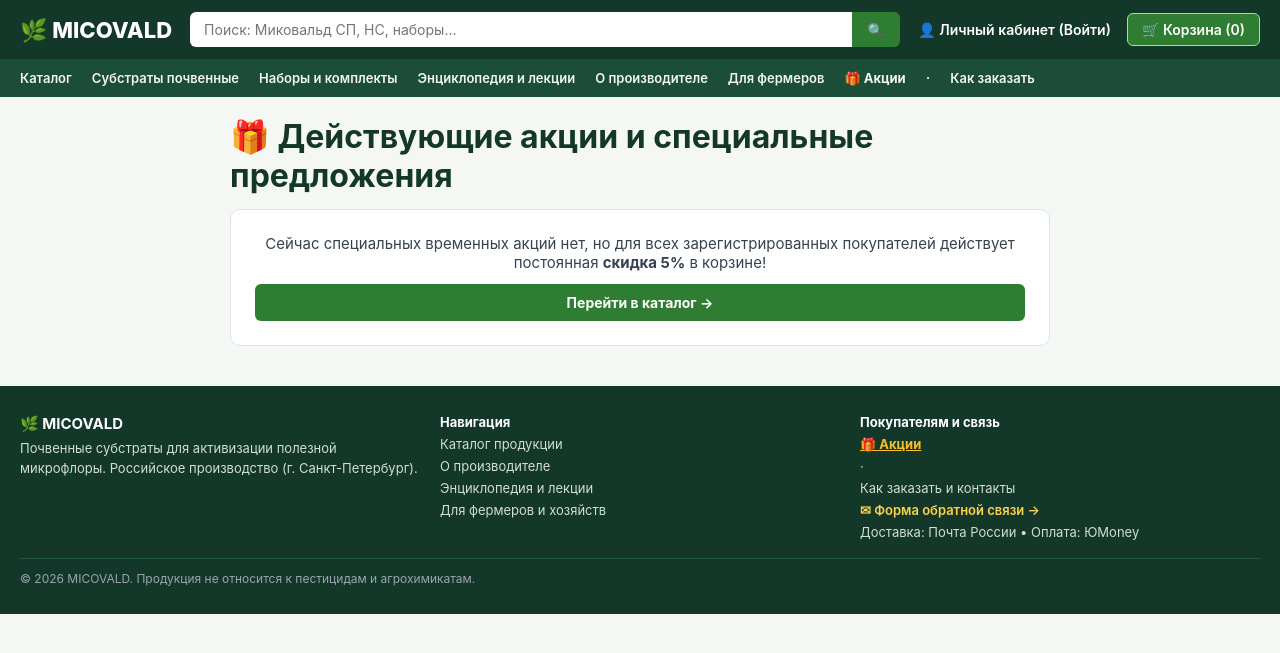
After one commit to teslyta/micovald, a Python web app: template app/templates/promos.html in a window 1280 px wide. The commit adds this page. Shown: the top 653 px of the page. Run offline with Jinja, Linux system fonts and the light colour scheme; the template is opened without the code that fills it, so the values that code supplies are empty.

Commit message:
Add /promos page, red sale prices in catalog, and automated promo/security tests

```diff
--- a/app/templates/base.html
+++ b/app/templates/base.html
@@ -31,7 +31,7 @@
         <a href="/encyclopedia">Энциклопедия и лекции</a>
         <a href="/about">О производителе</a>
         <a href="/farmers">Для фермеров</a>
-        <a href="/#promo-box" style="color:#FBBF24; font-weight:700;">🎁 Акции</a> · <a href="/how-to-order">Как заказать</a>
+        <a href="/promos" style="color:#FBBF24; font-weight:700;">🎁 Акции</a> · <a href="/how-to-order">Как заказать</a>
         {% if is_admin %}
             <a href="/owner" style="color:#FCD34D;">★ Кабинет владельца</a>
         {% endif %}
@@ -43,7 +43,7 @@
     <div style="max-width:1280px; margin:0 auto; display:grid; grid-template-columns:repeat(auto-fit, minmax(220px, 1fr)); gap:20px;">
         <div><b style="color:#fff; font-size:15px;">🌿 MICOVALD</b><p style="margin-top:6px; line-height:1.5;">Почвенные субстраты для активизации полезной микрофлоры. Российское производство (г. Санкт-Петербург).</p></div>
         <div style="display:flex; flex-direction:column; gap:6px;"><b style="color:#fff;">Навигация</b><a href="/" style="color:#D1DDD6; text-decoration:none;">Каталог продукции</a><a href="/about" style="color:#D1DDD6; text-decoration:none;">О производителе</a><a href="/encyclopedia" style="color:#D1DDD6; text-decoration:none;">Энциклопедия и лекции</a><a href="/farmers" style="color:#D1DDD6; text-decoration:none;">Для фермеров и хозяйств</a></div>
-        <div style="display:flex; flex-direction:column; gap:6px;"><b style="color:#fff;">Покупателям и связь</b><a href="/#promo-box" style="color:#FBBF24; font-weight:700;">🎁 Акции</a> · <a href="/how-to-order" style="color:#D1DDD6; text-decoration:none;">Как заказать и контакты</a><a href="/farmers" style="color:#FCD34D; text-decoration:none; font-weight:600;">✉ Форма обратной связи →</a><span>Доставка: Почта России • Оплата: ЮMoney</span></div>
+        <div style="display:flex; flex-direction:column; gap:6px;"><b style="color:#fff;">Покупателям и связь</b><a href="/promos" style="color:#FBBF24; font-weight:700;">🎁 Акции</a> · <a href="/how-to-order" style="color:#D1DDD6; text-decoration:none;">Как заказать и контакты</a><a href="/farmers" style="color:#FCD34D; text-decoration:none; font-weight:600;">✉ Форма обратной связи →</a><span>Доставка: Почта России • Оплата: ЮMoney</span></div>
     </div>
     <div style="max-width:1280px; margin:18px auto 0; padding-top:12px; border-top:1px solid #235742; font-size:12px; color:#9CA3AF;">© 2026 MICOVALD. Продукция не относится к пестицидам и агрохимикатам.</div>
 </footer>
--- /dev/null
+++ b/app/templates/promos.html
@@ -0,0 +1,26 @@
+{% extends "base.html" %}
+{% block content %}
+<div style="max-width:820px; margin:20px auto;">
+    <h1 style="color:#133829; margin-bottom:14px;">🎁 Действующие акции и специальные предложения</h1>
+    {% if active_promos %}
+    <div style="display:flex; flex-direction:column; gap:14px;">
+        {% for p in active_promos %}
+        <div class="card" style="border-left:5px solid #DC2626; background:linear-gradient(135deg, #FFFBEB 0%, #FFFFFF 100%); padding:20px;">
+            <div style="display:flex; justify-content:space-between; align-items:center; flex-wrap:wrap; gap:8px; margin-bottom:8px;">
+                <span style="background:#DC2626; color:#fff; font-size:12px; font-weight:700; padding:4px 10px; border-radius:6px;">СКИДКА −{{ p.discount }}%</span>
+                <span style="font-size:13px; color:#6B7280; font-weight:600;">Действует с {{ p.start_date }} по {{ p.end_date }}</span>
+            </div>
+            <h2 style="color:#133829; font-size:20px; margin-bottom:8px;">{{ p.title }}</h2>
+            <p style="font-size:14px; color:#374151; line-height:1.6; margin-bottom:14px;">{{ p.desc }}</p>
+            <a href="/" class="btn-cart" style="display:inline-block; width:auto; text-decoration:none; padding:10px 20px; background:#DC2626;">Перейти в каталог со скидкой −{{ p.discount }}% →</a>
+        </div>
+        {% endfor %}
+    </div>
+    {% else %}
+    <div class="card" style="padding:24px; text-align:center;">
+        <p style="font-size:15px; color:#374151; margin-bottom:12px;">Сейчас специальных временных акций нет, но для всех зарегистрированных покупателей действует постоянная <b>скидка 5%</b> в корзине!</p>
+        <a href="/" class="btn-cart" style="display:inline-block; width:auto; text-decoration:none; padding:10px 20px;">Перейти в каталог →</a>
+    </div>
+    {% endif %}
+</div>
+{% endblock %}
--- a/app/test_site.py
+++ b/app/test_site.py
@@ -27,6 +27,11 @@ def run_tests():
     tf.unlink(missing_ok=True)
     for secret_path in ["/data/finance.json", "/data/users.json", "/owner/export.csv", "/integrations.txt"]:
         assert client.get(secret_path, follow_redirects=False).status_code in (303, 403, 404), f"Утечка {secret_path}!"
+    assert client.get("/promos").status_code == 200, "Ошибка страницы /promos"
+    assert client.get("/data/promos.json", follow_redirects=False).status_code in (303, 403, 404), "Утечка promos.json!"
+    from promos import save_promo, get_active_promo, archive_promo
+    save_promo(0, "Тест акция", "Условия теста", 15, "2020-01-01", "2020-01-02")
+    assert get_active_promo() is None, "Просроченная акция не ушла в архив!"
     print("✅ ВСЕ АВТОТЕСТЫ (ВСЕ СТРАНИЦЫ, МЕНЮ БЕЗ ДУБЛЕЙ, БЕЗОПАСНОСТЬ, ФИЛЬТР) ПРОЙДЕНЫ!")
 
 if __name__ == "__main__":
```
Also changed, not shown: app/main.py (+7 -0 lines), app/templates/home.html (+5 -3 lines).
